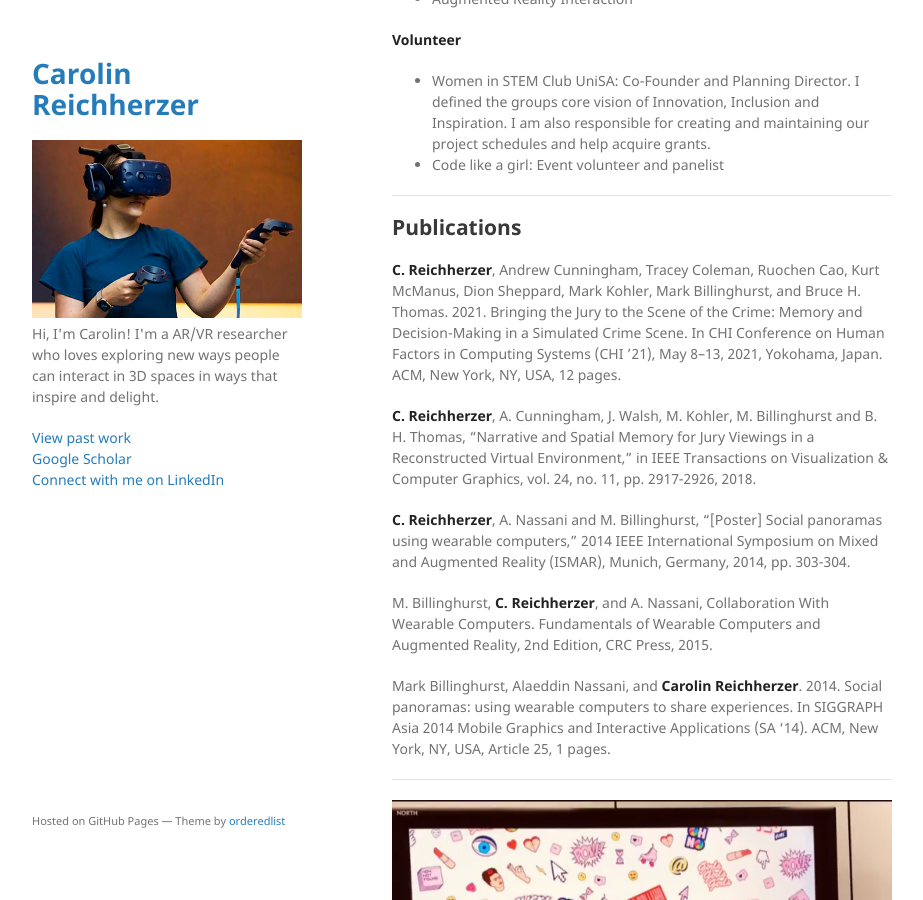
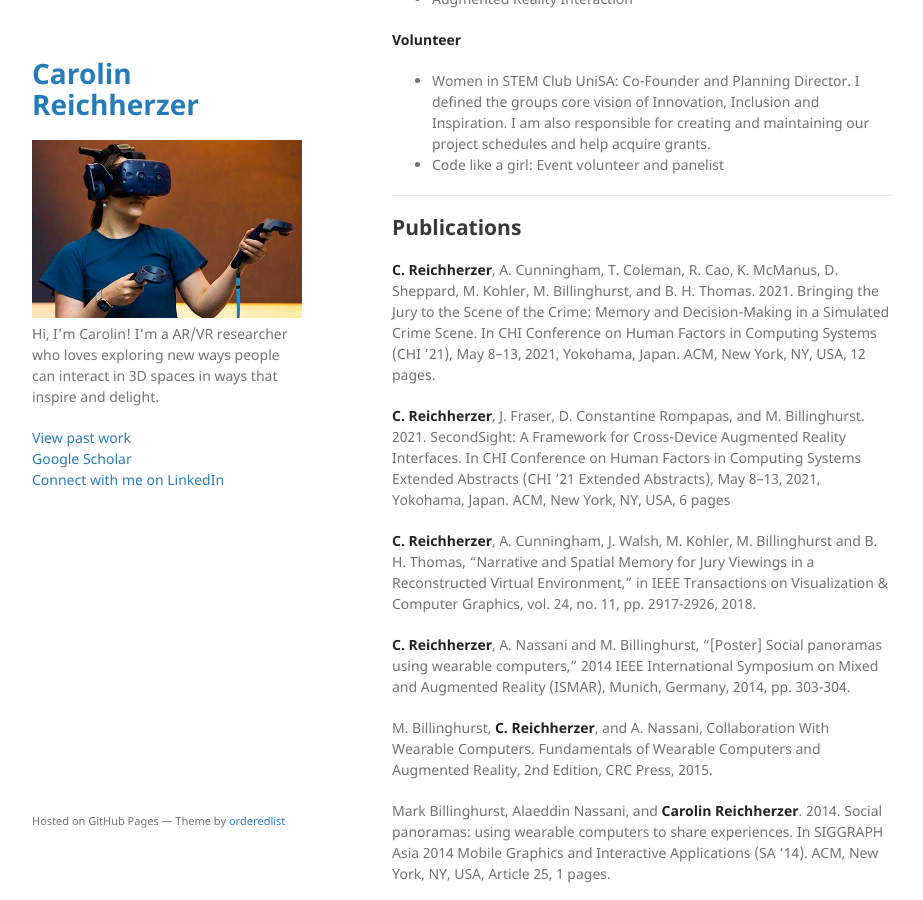
Before and after one commit to kiwicarolin/kiwicarolin.github.io, a Jekyll site: the page built from index.md, in a window 1280 px wide and 900 px high, scrolled down 2470 px. Shown: the whole window, without its empty margins (178-1101 px from the left). Built offline with Jekyll 4.4.1, drawn with Linux system fonts in a browser that asks for light colours; our own code applies the rules of GitHub Pages for plain Markdown files.

Commit message:
add secondsight

```diff
--- a/index.md
+++ b/index.md
@@ -88,7 +88,9 @@ Ever since encountering AR for the first time, I decided I wanted to be at the f
 
 ## Publications
 
-**C. Reichherzer**, Andrew Cunningham, Tracey Coleman, Ruochen Cao, Kurt McManus, Dion Sheppard, Mark Kohler, Mark Billinghurst, and Bruce H. Thomas. 2021. Bringing the Jury to the Scene of the Crime: Memory and Decision-Making in a Simulated Crime Scene. In CHI Conference on Human Factors in Computing Systems (CHI ’21), May 8–13, 2021, Yokohama, Japan. ACM, New York, NY, USA, 12 pages.
+**C. Reichherzer**, A. Cunningham, T. Coleman, R. Cao, K. McManus, D. Sheppard, M. Kohler, M. Billinghurst, and B. H. Thomas. 2021. Bringing the Jury to the Scene of the Crime: Memory and Decision-Making in a Simulated Crime Scene. In CHI Conference on Human Factors in Computing Systems (CHI ’21), May 8–13, 2021, Yokohama, Japan. ACM, New York, NY, USA, 12 pages.
+
+**C. Reichherzer**, J. Fraser, D. Constantine Rompapas, and M. Billinghurst. 2021. SecondSight: A Framework for Cross-Device Augmented Reality Interfaces. In CHI Conference on Human Factors in Computing Systems Extended Abstracts (CHI '21 Extended Abstracts), May 8--13, 2021, Yokohama, Japan. ACM, New York, NY, USA, 6 pages
 
 **C. Reichherzer**, A. Cunningham, J. Walsh, M. Kohler, M. Billinghurst and B. H. Thomas, "Narrative and Spatial Memory for Jury Viewings in a Reconstructed Virtual Environment," in IEEE Transactions on Visualization & Computer Graphics, vol. 24, no. 11, pp. 2917-2926, 2018.
 
```
Also changed, not shown: portfolio.md (+10 -0 lines), 1 other file.
